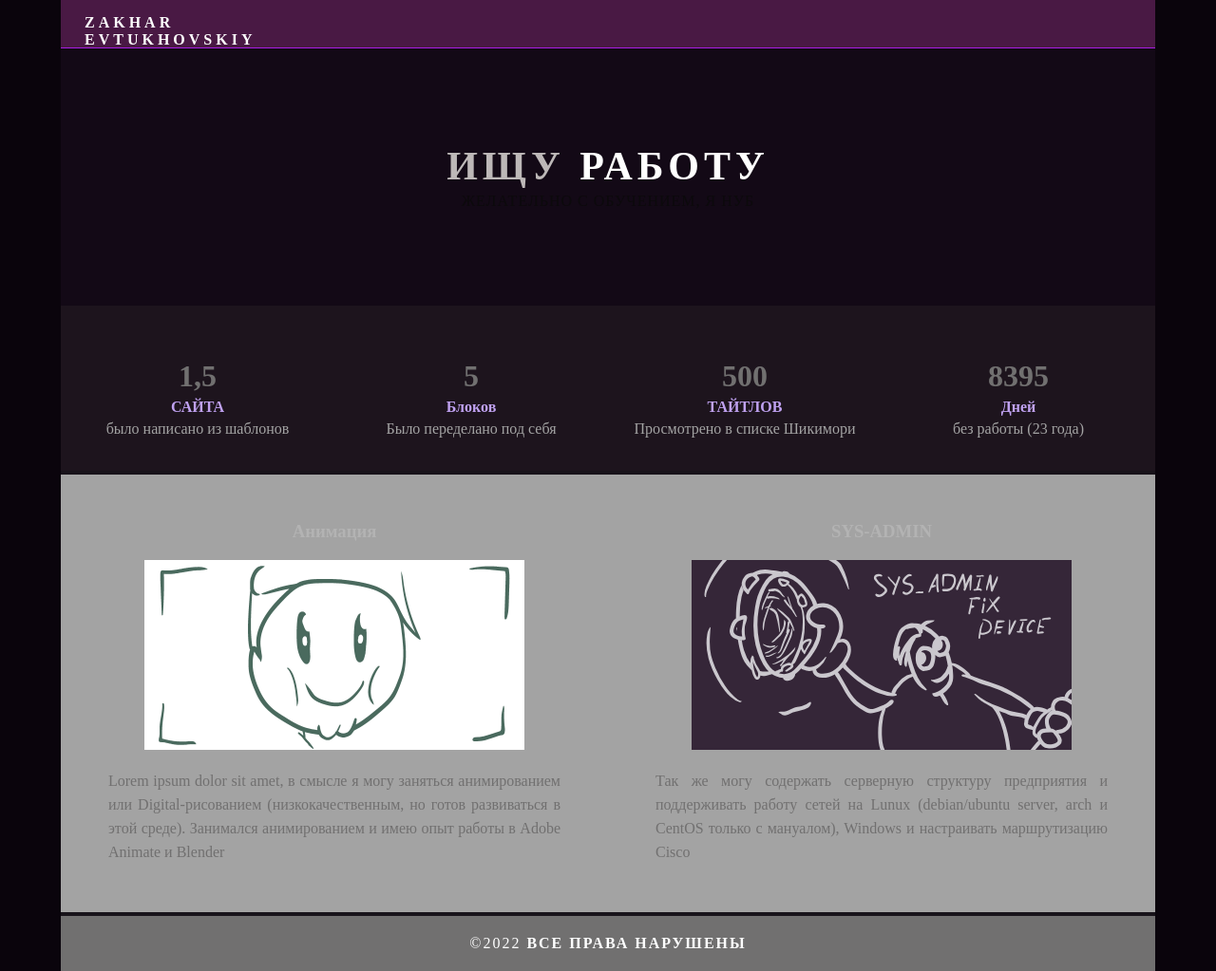
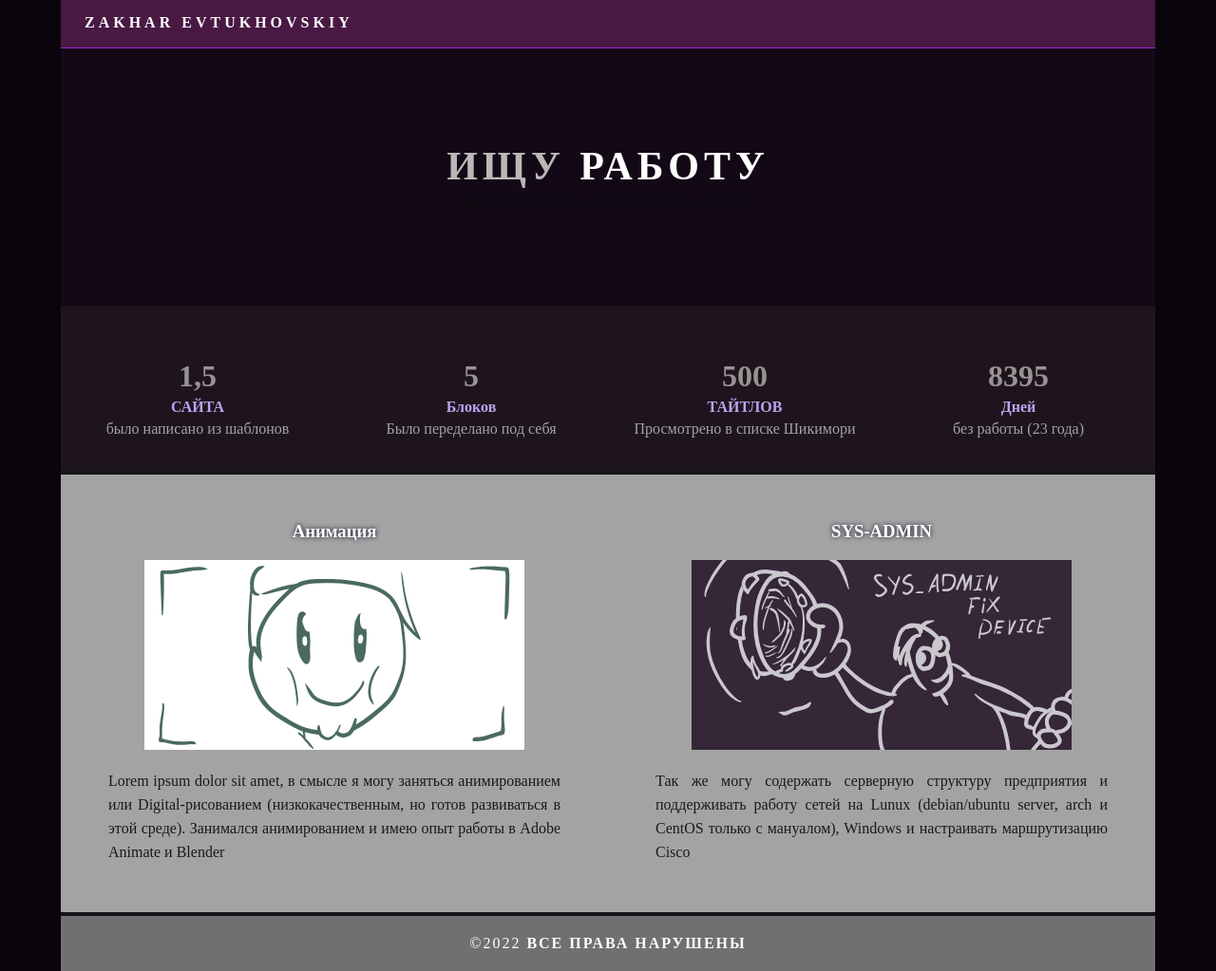
Before and after one commit to Moodenoid/moodenoid.github.io, a plain HTML site: page index.html in a window 1280 px wide. Shown: the whole page at 95% size. Drawn offline with Linux system fonts and the light colour scheme.

Commit message:
Update style.css

```diff
--- a/style/style.css
+++ b/style/style.css
@@ -29,7 +29,7 @@ header {
 	color: #fff;
 	font-weight: bold;
 	text-align:left;
-	width: 10%;
+	width: 70%;
 	float: left;
 	margin-top: 15px;
 	margin-left: 25px;
@@ -113,7 +113,7 @@ ul li:hover a {
 }
 /* Achive stats */
 .stats {
-	color: #717070;
+	color: #999292;
 	margin-bottom: 5px;
 }
 .achive {
@@ -160,11 +160,12 @@ footer {
 	float: left;
 }
 footer .footer_column h3 {
-	color: #B3B3B3;
+	color: #ffffff;
+	text-shadow: rgb(7, 7, 37) 0px 0px 5px;
 	text-align: center;
 }
 footer .footer_column p {
-	color: #717070;
+	color: #161b1a;
 	background-color: #A3A3A3;
 }
 .cards {
@@ -302,7 +303,7 @@ nav ul li {
 	margin-right: 0px;
 	margin-bottom: 0px;
 	margin-left: 0px;
-	color: #043745;
+	color: #d1d5d6;
 }
 .container header nav {
 	margin-top: 0px;
```
